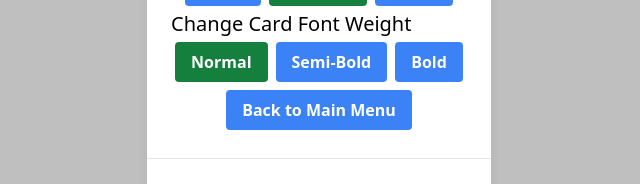
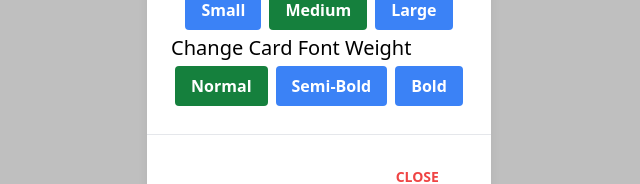
Before and after one commit to maxkopitz/handsfreerummy, a React (Create React App) app in the folder frontend/: page / in a window 1280 px wide. Both pictures are taken after a click on the button "Settings". Shown: the part 458-642 px from the top of the page, without its empty margins (321-961 px from the left). Built offline with nearby package versions, Linux system fonts and the light colour scheme; no server answers.

Commit message:
update: removed back to main menu

```diff
--- a/frontend/src/components/settings/Settings.tsx
+++ b/frontend/src/components/settings/Settings.tsx
@@ -83,9 +83,6 @@ const Settings = () => {
                         />
                     </div>
                 </div>
-                <div>
-                    <Button text={'Back to Main Menu'} link={'/'} />
-                </div>
             </div>
             {/* <h1>
         Current Color:
```
